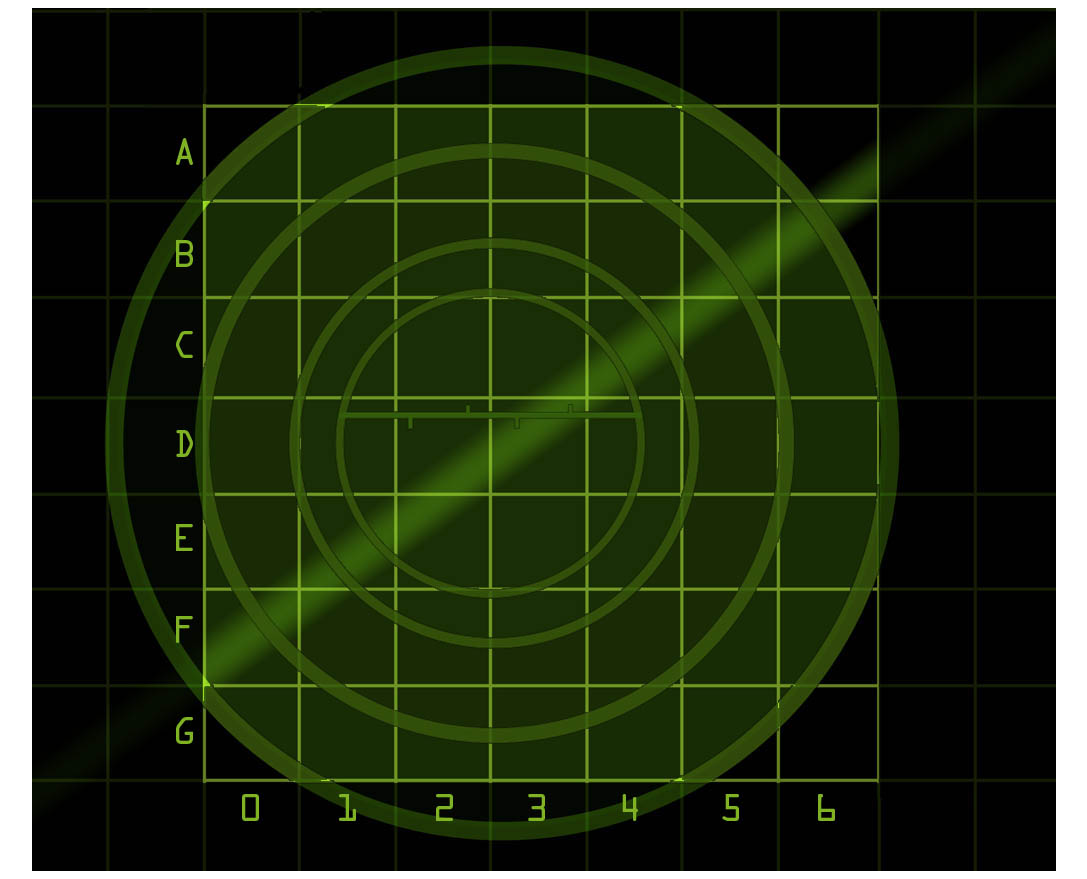
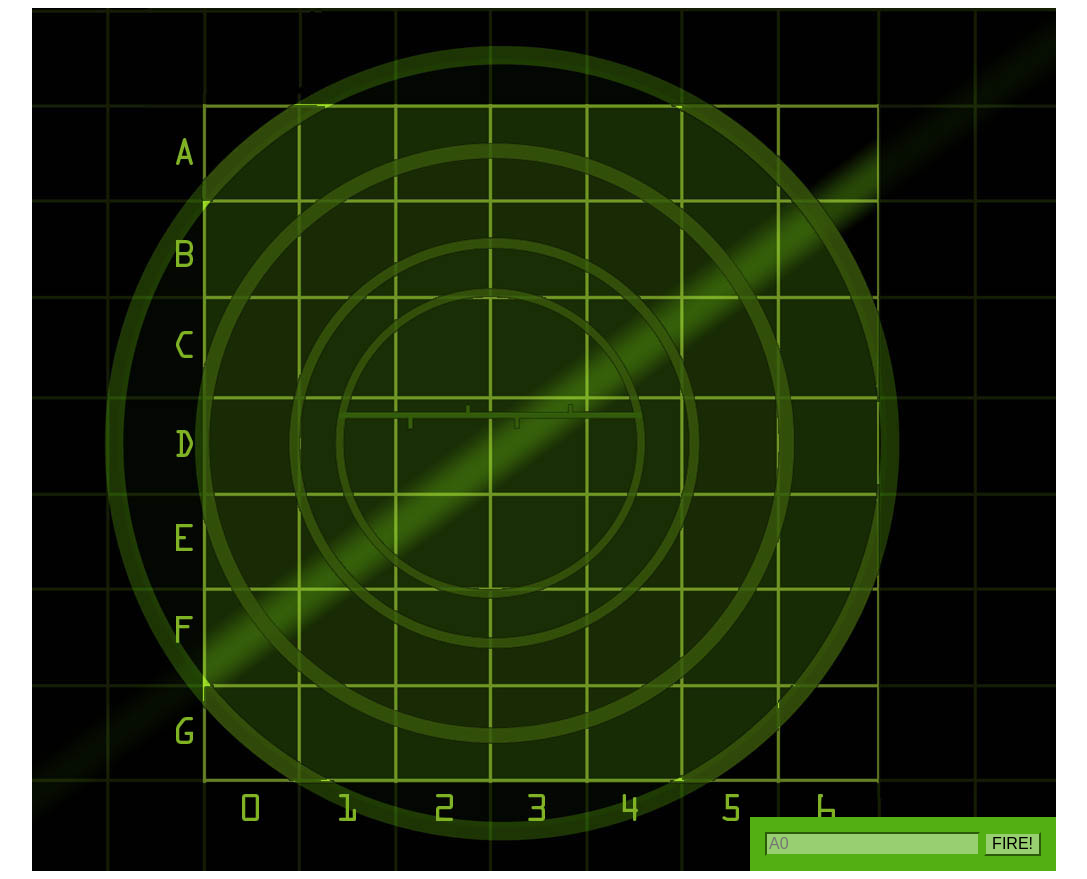
Before and after one commit to Mary-fox/Battleship, a plain HTML site: page index.html in a window 1280 px wide. Shown: the whole page, without its empty margins (96-1183 px from the left). Drawn offline with Linux system fonts and the light colour scheme.

Commit message:
battleship [feat]

```diff
--- a/index.html
+++ b/index.html
@@ -14,10 +14,46 @@
         margin: auto;
         background: url("board.jpg") no-repeat;
     }
+    div#messageArea {
+        position: absolute;
+        top: 0px;
+        left: 0px;
+        color: rgb(83, 175, 19);
+    }
+
+    table {
+        position: absolute;
+        left: 173px;
+        top: 98px;
+        border-spacing: 0px;
+    }
+    td {
+        width: 94px;
+        height: 94px;
+    }
+    form {
+        position: absolute;
+        bottom: 0px;
+        right: 0px;
+        padding: 15px;
+        background-color: rgb(83, 175, 19);
+    }
+    form input {
+        background-color: rgb(152, 207, 113);
+        border-color: rgb(83, 175, 19);
+        font-size: 1em;
+}
+    .hit {
+        background: url("ship.png") no-repeat center center;
+    }
+    .miss {
+        background: url("miss.png") no-repeat center center;
+    }
 </style>
 <body>
     <div id="board">
         <table>
+            <div id="messageArea"></div>
             <tr>
                 <td id="00"></td><td id="01"></td><td id="02"></td><td id="03"></td><td id="04"></td><td id="05"></td><td id="06"></td>
             </tr>
@@ -40,7 +76,11 @@
                 <td id="60"></td><td id="61"></td><td id="62"></td><td id="63"></td><td id="64"></td><td id="65"></td><td id="66"></td>
             </tr>
         </table>
+        <form>
+            <input type="text" id="guessInput" placeholder="A0">
+            <input type="button" id="fireButton" value="FIRE!">
+        </form>
     </div>
     <script src="main.js"></script>
 </body>
-</html
+</html>
```
